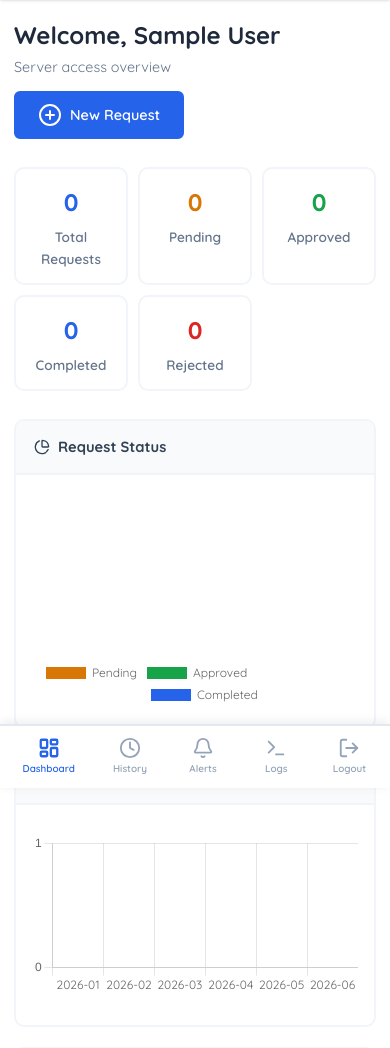
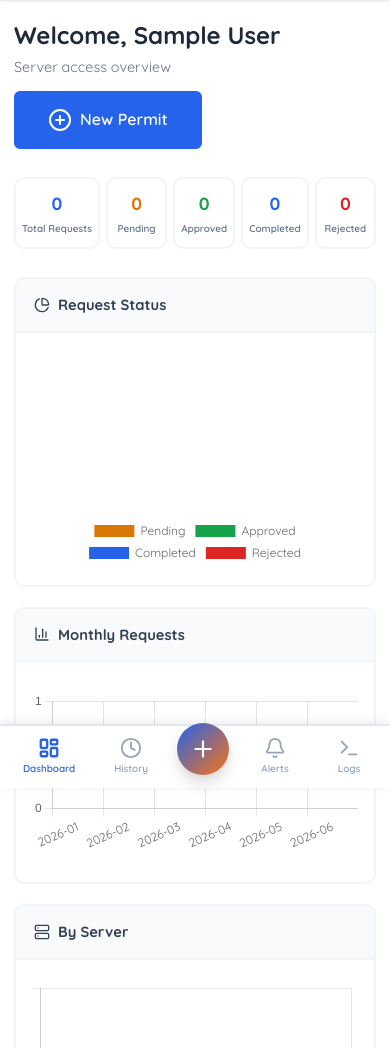
Before and after one commit to digia-dev/sevra, a Flask app: page /dashboard in a window 390 px wide. Shown: the part 56-1104 px from the top of the page. Run offline with Flask 3, Linux system fonts and the light colour scheme; the visitor is signed in with stand-in values (Sample User, id 1); data comes from the database, SQL or seed files in the repository; data that the repository does not hold is empty; a map, chart or similar area stays blank.

Commit message:
mobile view

```diff
--- a/app.py
+++ b/app.py
@@ -193,12 +193,17 @@ def dashboard():
     return render_template('dashboard.html', requests=requests)
 
 
+@app.route('/user/dashboard')
+@login_required
+def user_dashboard():
+    requests = current_user.requests.order_by(
+        AccessRequest.created_at.desc()).all()
+    return render_template('dashboard.html', requests=requests)
+
+
 @app.route('/request/new', methods=['GET', 'POST'])
 @login_required
 def new_request():
-    if current_user.is_admin:
-        abort(403)
-
     if request.method == 'POST':
         title = request.form.get('title', '').strip()
         description = request.form.get('description', '').strip()
--- a/static/css/style.css
+++ b/static/css/style.css
@@ -342,6 +342,11 @@ body {
     font-size: 0.8rem;
 }
 
+.btn-lg {
+    padding: 14px 32px;
+    font-size: 1rem;
+}
+
 .btn-full {
     width: 100%;
 }
@@ -1509,7 +1514,8 @@ body {
 }
 
 @media (max-width: 768px) {
-    .desktop-only {
+    .desktop-only,
+    .tablet-only {
         display: none !important;
     }
 
@@ -1579,16 +1585,21 @@ body {
     }
 
     .stats-row {
-        grid-template-columns: repeat(3, 1fr);
-        gap: 10px;
+        grid-template-columns: repeat(5, 1fr);
+        gap: 6px;
     }
 
     .stat-card {
-        padding: 14px 10px;
+        padding: 10px 6px;
     }
 
     .stat-number {
-        font-size: 1.5rem;
+        font-size: 1.1rem;
+    }
+
+    .stat-label {
+        font-size: 0.62rem;
+        white-space: nowrap;
     }
 
     .detail-grid {
--- a/templates/admin_dashboard.html
+++ b/templates/admin_dashboard.html
@@ -7,8 +7,9 @@
         <p class="dashboard-subtitle">Full system overview & analytics</p>
     </div>
     <div class="quick-actions">
-        <a href="{{ url_for('admin_users') }}" class="btn btn-outline"><i data-lucide="users"></i> Users</a>
-        <a href="{{ url_for('console_logs') }}" class="btn btn-outline"><i data-lucide="terminal"></i> Logs</a>
+        <a href="{{ url_for('new_request') }}" class="btn btn-primary tablet-only"><i data-lucide="plus-circle"></i> New Permit</a>
+        <a href="{{ url_for('admin_users') }}" class="btn btn-outline desktop-only"><i data-lucide="users"></i> Users</a>
+        <a href="{{ url_for('console_logs') }}" class="btn btn-outline desktop-only"><i data-lucide="terminal"></i> Logs</a>
     </div>
 </div>
 
--- a/templates/base.html
+++ b/templates/base.html
@@ -75,6 +75,10 @@
             <i data-lucide="clock"></i>
             <span>History</span>
         </a>
+        <a href="{{ url_for('new_request') }}" class="bottom-item bottom-fab {% if request.endpoint == 'new_request' %}active{% endif %}">
+            <i data-lucide="plus"></i>
+            <span>Permit</span>
+        </a>
         <a href="{{ url_for('notifications_page') }}" class="bottom-item {% if request.endpoint == 'notifications_page' %}active{% endif %}">
             <i data-lucide="bell"></i>
             <span>Alerts</span>
@@ -85,10 +89,6 @@
         <a href="{{ url_for('console_logs') }}" class="bottom-item {% if request.endpoint == 'console_logs' %}active{% endif %}">
             <i data-lucide="terminal"></i>
             <span>Logs</span>
-        </a>
-        <a href="{{ url_for('admin_users') if current_user.is_admin else url_for('logout') }}" class="bottom-item {% if request.endpoint == 'admin_users' %}active{% endif %}">
-            <i data-lucide="{% if current_user.is_admin %}shield{% else %}log-out{% endif %}"></i>
-            <span>{% if current_user.is_admin %}Admin{% else %}Logout{% endif %}</span>
         </a>
     </nav>
     {% endif %}
--- a/templates/dashboard.html
+++ b/templates/dashboard.html
@@ -7,7 +7,7 @@
         <p class="dashboard-subtitle">Server access overview</p>
     </div>
     <div class="quick-actions">
-        <a href="{{ url_for('new_request') }}" class="btn btn-primary"><i data-lucide="plus-circle"></i> New Request</a>
+        <a href="{{ url_for('new_request') }}" class="btn btn-primary btn-lg"><i data-lucide="plus-circle"></i> New Permit</a>
     </div>
 </div>
 
```
